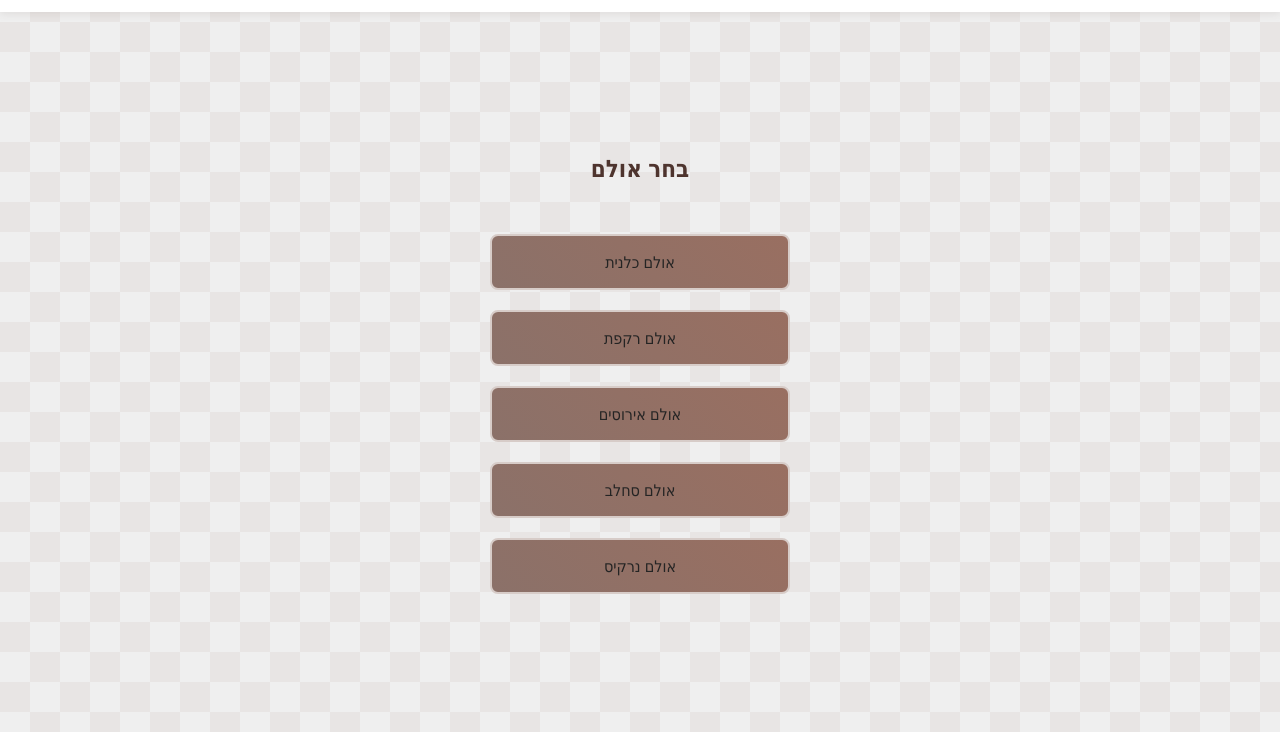
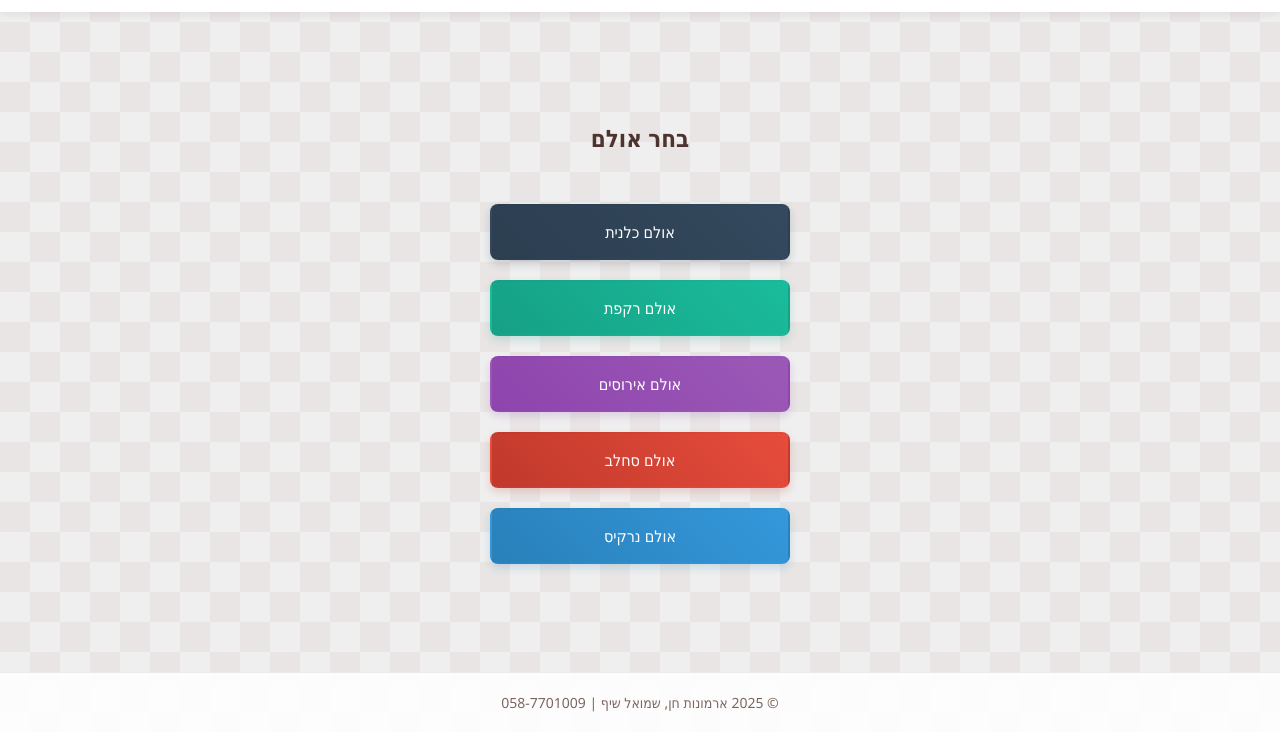
Before and after one commit to Shmuel-Shif/Chen-Palaces, a plain HTML site: page dashboard.html in a window 1280 px wide. Shown: the part 68-800 px from the top of the page. Drawn offline with Linux system fonts and the light colour scheme; no server answers; sample sign-in values are in the browser's storage.

Commit message:
Add files via upload

```diff
--- a/css/styles.css
+++ b/css/styles.css
@@ -110,26 +110,76 @@ body {
     width: 100%;
     padding: 15px;
     font-size: 16px;
-    border: 2px solid #D7CCC8;
+    border: 2px solid transparent;
     border-radius: 8px;
     cursor: pointer;
     text-align: center;
     transition: all 0.3s ease;
-    background: linear-gradient(45deg, #8b7169, #996f61);
-    color: #242424;
+    color: white;
     font-weight: 500;
 }
 
-.hall-btn:hover {
-    background: linear-gradient(45deg, #7c5f56, #885d4f);
-    border-color: transparent;
-    color: white;
-    box-shadow: 0 4px 8px rgba(93, 64, 55, 0.2);
+/* צבעים ייחודיים לכל אולם */
+.hall-btn[data-hall="אולם-כלנית"] {
+    background: linear-gradient(45deg, #2c3e50, #34495e);
+    box-shadow: 0 4px 8px rgba(44, 62, 80, 0.2);
 }
 
+.hall-btn[data-hall="אולם-רקפת"] {
+    background: linear-gradient(45deg, #16a085, #1abc9c);
+    box-shadow: 0 4px 8px rgba(22, 160, 133, 0.2);
+}
+
+.hall-btn[data-hall="אולם-אירוסים"] {
+    background: linear-gradient(45deg, #8e44ad, #9b59b6);
+    box-shadow: 0 4px 8px rgba(142, 68, 173, 0.2);
+}
+
+.hall-btn[data-hall="אולם-סחלב"] {
+    background: linear-gradient(45deg, #c0392b, #e74c3c);
+    box-shadow: 0 4px 8px rgba(192, 57, 43, 0.2);
+}
+
+.hall-btn[data-hall="אולם-נרקיס"] {
+    background: linear-gradient(45deg, #2980b9, #3498db);
+    box-shadow: 0 4px 8px rgba(41, 128, 185, 0.2);
+}
+
+/* אפקט hover לכפתורים */
+.hall-btn[data-hall="אולם-כלנית"]:hover {
+    background: linear-gradient(45deg, #34495e, #2c3e50);
+    transform: translateY(-2px);
+    box-shadow: 0 6px 12px rgba(44, 62, 80, 0.3);
+}
+
+.hall-btn[data-hall="אולם-רקפת"]:hover {
+    background: linear-gradient(45deg, #1abc9c, #16a085);
+    transform: translateY(-2px);
+    box-shadow: 0 6px 12px rgba(22, 160, 133, 0.3);
+}
+
+.hall-btn[data-hall="אולם-אירוסים"]:hover {
+    background: linear-gradient(45deg, #9b59b6, #8e44ad);
+    transform: translateY(-2px);
+    box-shadow: 0 6px 12px rgba(142, 68, 173, 0.3);
+}
+
+.hall-btn[data-hall="אולם-סחלב"]:hover {
+    background: linear-gradient(45deg, #e74c3c, #c0392b);
+    transform: translateY(-2px);
+    box-shadow: 0 6px 12px rgba(192, 57, 43, 0.3);
+}
+
+.hall-btn[data-hall="אולם-נרקיס"]:hover {
+    background: linear-gradient(45deg, #3498db, #2980b9);
+    transform: translateY(-2px);
+    box-shadow: 0 6px 12px rgba(41, 128, 185, 0.3);
+}
+
+/* אפקט active לכפתורים */
 .hall-btn:active {
     transform: translateY(1px);
-    box-shadow: 0 2px 4px rgba(93, 64, 55, 0.1);
+    box-shadow: 0 2px 4px rgba(0, 0, 0, 0.1);
 }
 
 .login-page {
@@ -572,3 +622,19 @@ body {
         font-size: 14px;
     }
 }
+
+.main-footer {
+    text-align: center;
+    padding: 20px;
+    color: #5D4037;
+    font-size: 14px;
+    margin-top: auto;
+    background-color: rgba(255, 255, 255, 0.9);
+    border-top: 1px solid rgba(93, 64, 55, 0.1);
+}
+
+.main-footer p {
+    margin: 0;
+    opacity: 0.8;
+    font-weight: 500;
+}
--- a/dashboard.html
+++ b/dashboard.html
@@ -38,6 +38,10 @@
                 <button class="hall-btn" data-hall="אולם-נרקיס">אולם נרקיס</button>
             </div>
         </main>
+
+        <footer class="main-footer">
+            <p>© 2025 ארמונות חן, שמואל שיף | 058-7701009</p>
+        </footer>
     </div>
 
     <script src="https://www.gstatic.com/firebasejs/9.22.0/firebase-app-compat.js"></script>
```
